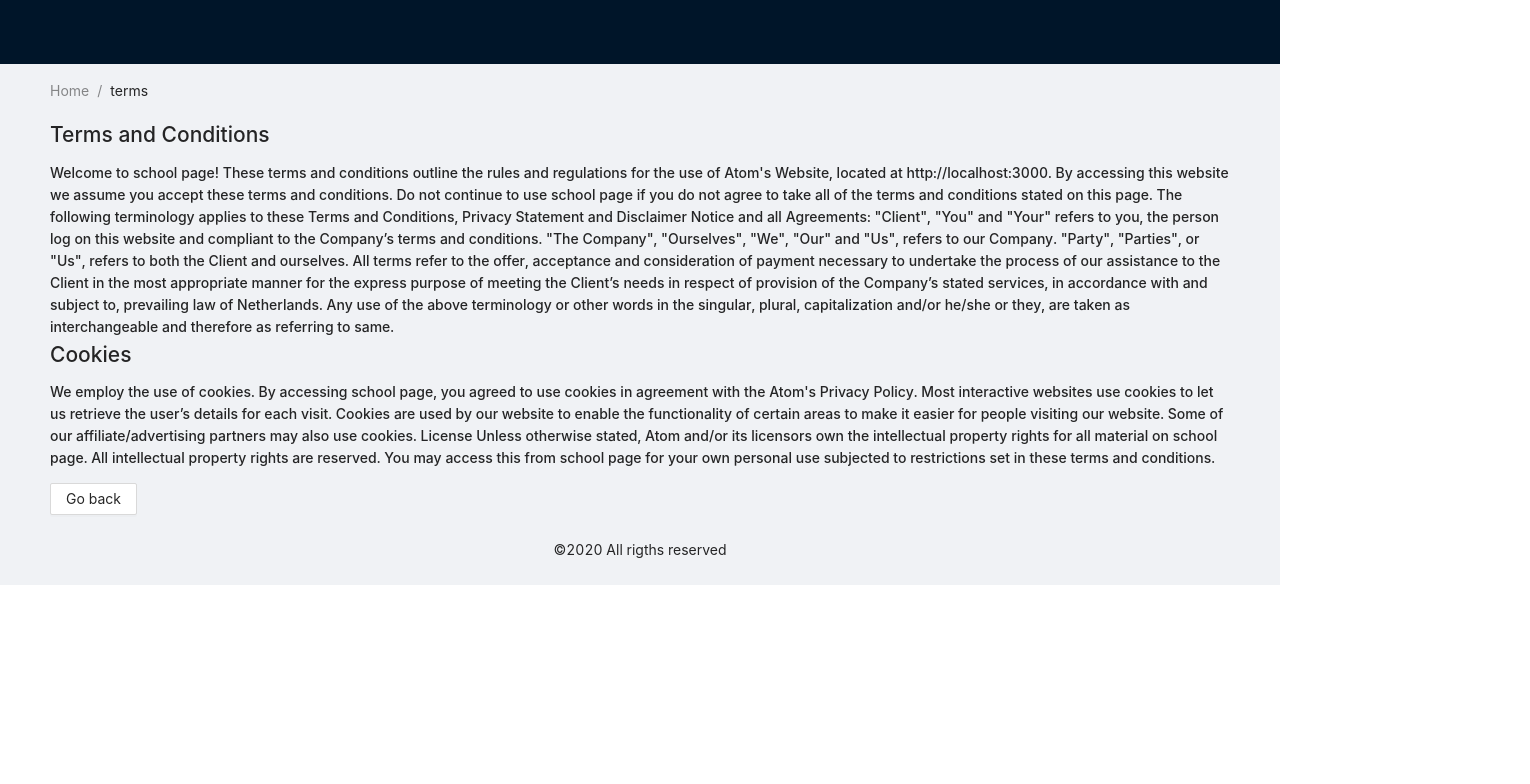
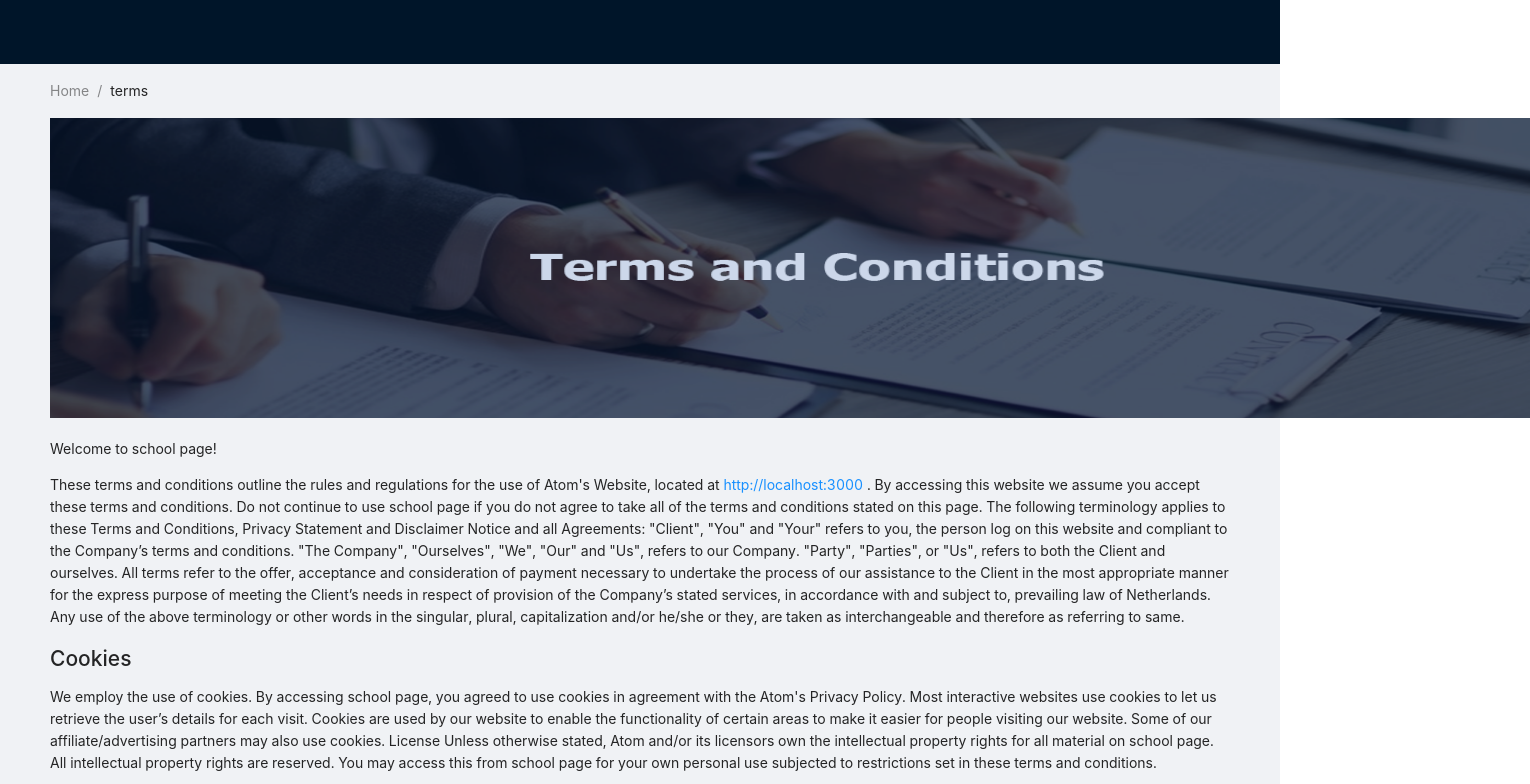
Before and after one commit to fernandogutierrez/NextJS, a Next.js app: page /terms in a window 1280 px wide. Shown: the top 784 px of the page, 1530 px wide, since content can reach past the window. Built offline with nearby package versions, Linux system fonts and the light colour scheme.

Commit message:
[Terms] Added a new image to terms page and fixed content

```diff
--- a/src/containers/Terms/index.js
+++ b/src/containers/Terms/index.js
@@ -1,25 +1,23 @@
 import React, { useEffect,useState } from 'react';
 
 const Terms = () =>{
-    return ( <div><h1>Terms and Conditions</h1>
-        <h4>
+    return ( <div>
 
+      <img src="terms/termsandcondition.png" style={{ width: 1480, height:300, marginBottom:20}}/>
+        <p>  Welcome to school page!</p>
         <p>
-           Welcome to school page!
-        These terms and conditions outline the rules and regulations for the use of Atom's Website, located at http://localhost:3000.
+        These terms and conditions outline the rules and regulations for the use of Atom's Website, located at <a href="http://localhost:3000/login"> http://localhost:3000 </a>.
         By accessing this website we assume you accept these terms and conditions. Do not continue to use school page if you do not agree to take all of the terms and conditions stated on this page.
+        The following terminology applies to these Terms and Conditions, Privacy Statement and Disclaimer Notice and all Agreements: "Client", "You" and "Your" refers to you, the person log on this website and compliant to the Company’s terms and conditions. "The Company", "Ourselves", "We", "Our" and "Us", refers to our Company. "Party", "Parties", or "Us", refers to both the Client and ourselves. All terms refer to the offer, acceptance and consideration of payment necessary to undertake the process of our assistance to the Client in the most appropriate manner for the express purpose of meeting the Client’s needs in respect of provision of the Company’s stated services, in accordance with and subject to, prevailing law of Netherlands. Any use of the above terminology or other words in the singular, plural, capitalization and/or he/she or they, are taken as interchangeable and therefore as referring to same.
+        </p>
 
-        The following terminology applies to these Terms and Conditions, Privacy Statement and Disclaimer Notice and all Agreements: "Client", "You" and "Your" refers to you, the person log on this website and compliant to the Company’s terms and conditions. "The Company", "Ourselves", "We", "Our" and "Us", refers to our Company. "Party", "Parties", or "Us", refers to both the Client and ourselves. All terms refer to the offer, acceptance and consideration of payment necessary to undertake the process of our assistance to the Client in the most appropriate manner for the express purpose of meeting the Client’s needs in respect of provision of the Company’s stated services, in accordance with and subject to, prevailing law of Netherlands. Any use of the above terminology or other words in the singular, plural, capitalization and/or he/she or they, are taken as interchangeable and therefore as referring to same.
-        <h2>Cookies</h2>
-
-        We employ the use of cookies. By accessing school page, you agreed to use cookies in agreement with the Atom's Privacy Policy.
-
-        Most interactive websites use cookies to let us retrieve the user’s details for each visit. Cookies are used by our website to enable the functionality of certain areas to make it easier for people visiting our website. Some of our affiliate/advertising partners may also use cookies.
+        <h1>Cookies</h1>
+        <p>
+          We employ the use of cookies. By accessing school page, you agreed to use cookies in agreement with the Atom's Privacy Policy.
+          Most interactive websites use cookies to let us retrieve the user’s details for each visit. Cookies are used by our website to enable the functionality of certain areas to make it easier for people visiting our website. Some of our affiliate/advertising partners may also use cookies.
         License
-
-        Unless otherwise stated, Atom and/or its licensors own the intellectual property rights for all material on school page. All intellectual property rights are reserved. You may access this from school page for your own personal use subjected to restrictions set in these terms and conditions.
+          Unless otherwise stated, Atom and/or its licensors own the intellectual property rights for all material on school page. All intellectual property rights are reserved. You may access this from school page for your own personal use subjected to restrictions set in these terms and conditions.
         </p>
-        </h4>
 
       </div>)
 }
```
Also changed, not shown: public/terms/termsandcondition.png (added).
